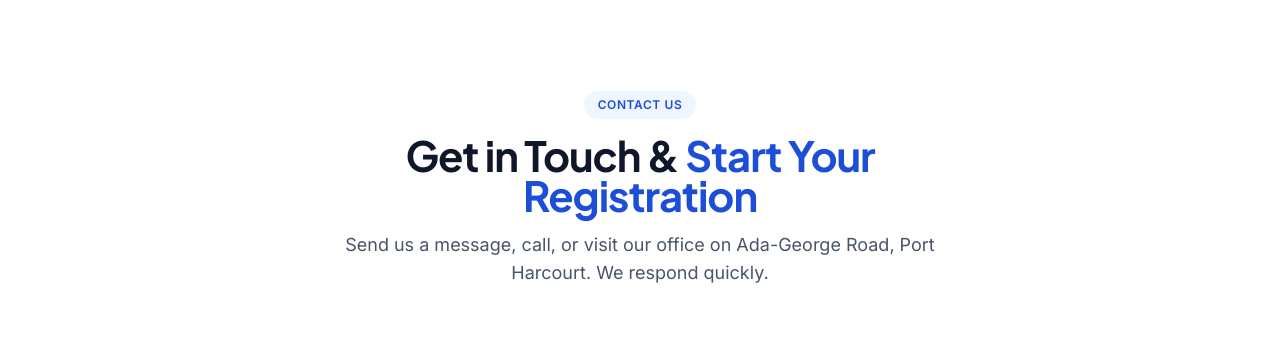
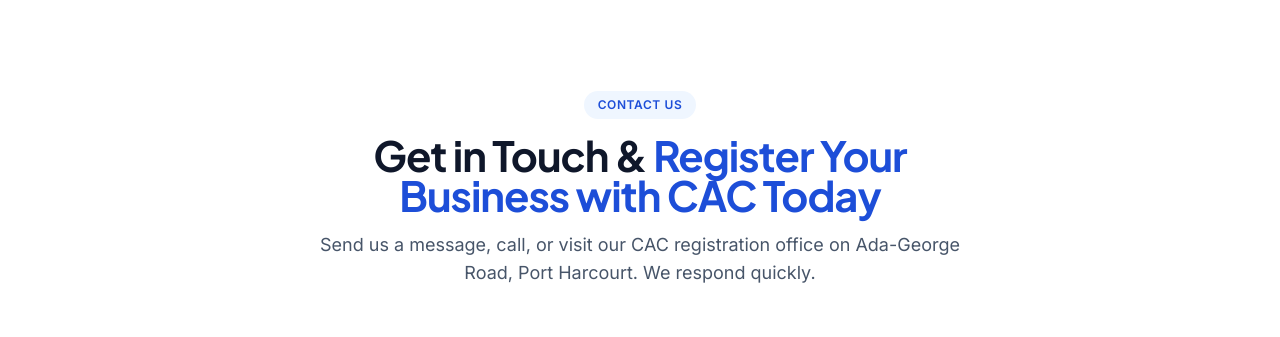
Before and after one commit to onyiibabes18-cloud/cac-registrations-port-harcourt, a React (Vite) app: page / in a window 1280 px wide. Shown: the part 7440-7777 px from the top of the page. Built offline with nearby package versions, Linux system fonts and the light colour scheme; no server answers.

Commit message:
SEO: optimize Contact heading, subtitle, and alt text with local keywords

```diff
--- a/src/components/Contact.tsx
+++ b/src/components/Contact.tsx
@@ -87,10 +87,10 @@
           title={
             <>
               Get in Touch &amp;{' '}
-              <span className="text-brand-700 dark:text-brand-400">Start Your Registration</span>
+              <span className="text-brand-700 dark:text-brand-400">Register Your Business with CAC Today</span>
             </>
           }
-          subtitle="Send us a message, call, or visit our office on Ada-George Road, Port Harcourt. We respond quickly."
+          subtitle="Send us a message, call, or visit our CAC registration office on Ada-George Road, Port Harcourt. We respond quickly."
         />
 
         <div className="mt-14 grid gap-8 lg:grid-cols-[1.05fr_0.95fr]">
@@ -295,7 +295,7 @@
                 <div className="overflow-hidden">
                   <img
                     src={INTERIOR_PHOTO}
-                    alt="CAC Registrations Port Harcourt office interior"
+                    alt="CAC Registrations Port Harcourt office interior — business registration consultation"
                     className="h-48 w-full object-cover sm:h-56"
                     loading="lazy"
                     width="1000"
```
